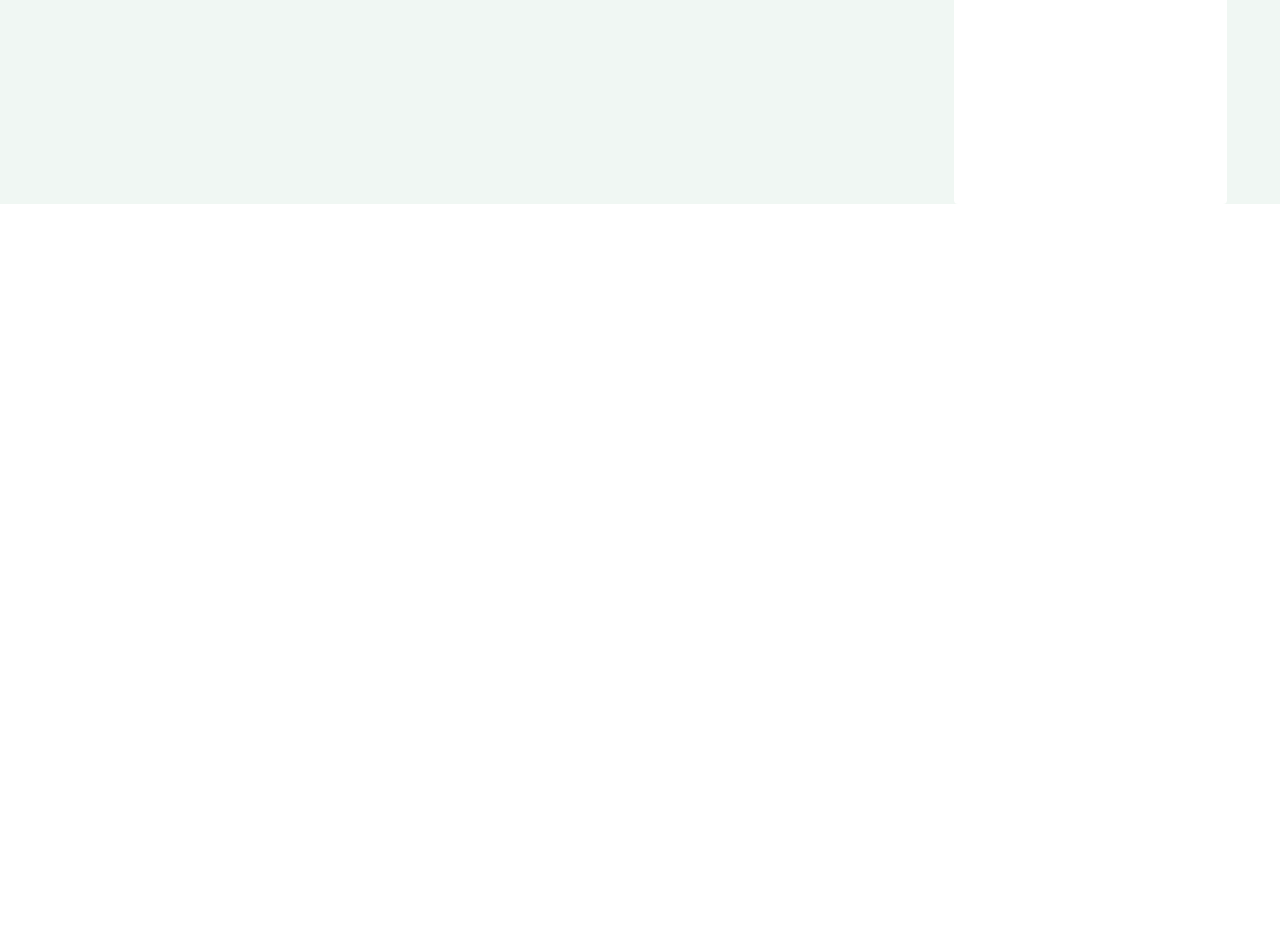
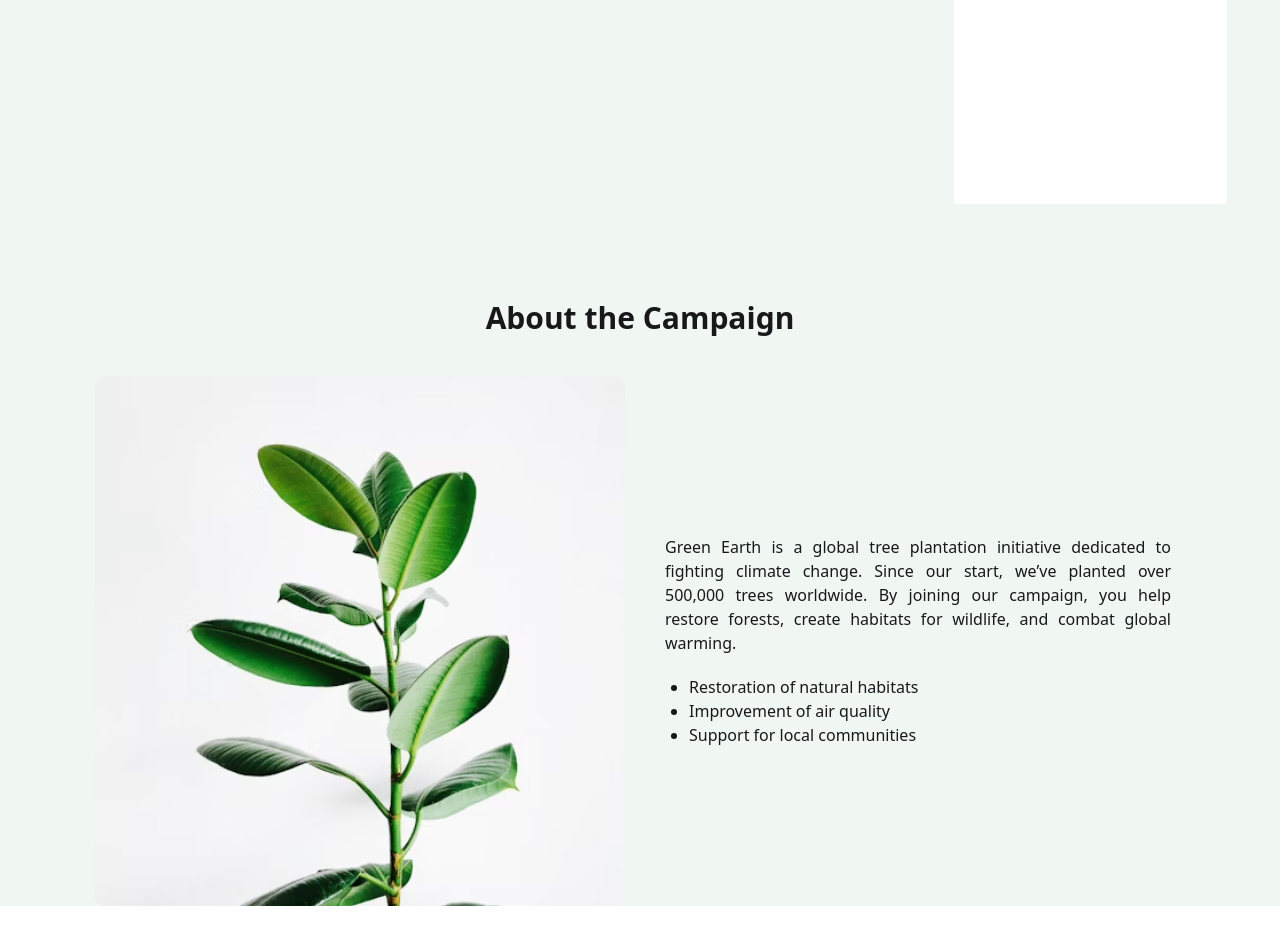
Before and after one commit to 0JUNAIRA0/assignment-6, a plain HTML site: page index.html in a window 1280 px wide. Shown: the part 1056-2000 px from the top of the page. Before the commit the page ends 1356 px from the top, so only its background shows below. Drawn offline with nearby package versions, Linux system fonts and the light colour scheme.

Commit message:
added about section

```diff
--- a/index.html
+++ b/index.html
@@ -127,5 +127,23 @@
               </div>
       </section>
 
+
+      <!-- About Sections -->
+      <section id="about" class="mb-24">
+        <h1 class="text-center font-bold text-3xl mb-10">About the Campaign</h1>
+        <div class="flex gap-7 max-w-[1090px] mx-auto items-center flex-col lg:flex-row">
+            <div class="img rounded-lg overflow-hidden">
+                <img src="assets/about.png" alt="">
+            </div>
+            <div class="lg:w-[530px] p-3">
+                <p class="text-justify">Green Earth is a global tree plantation initiative dedicated to fighting climate change. Since our start, we’ve planted over 500,000 trees worldwide. By joining our campaign, you help restore forests, create habitats for wildlife, and combat global warming.</p>
+                <ul class="list-disc pl-6 mt-[20px]">
+                    <li>Restoration of natural habitats</li>
+                    <li>Improvement of air quality</li>
+                    <li>Support for local communities</li>
+                </ul>
+            </div>
+        </div>
+      </section>
 </body>
 </html>
```
